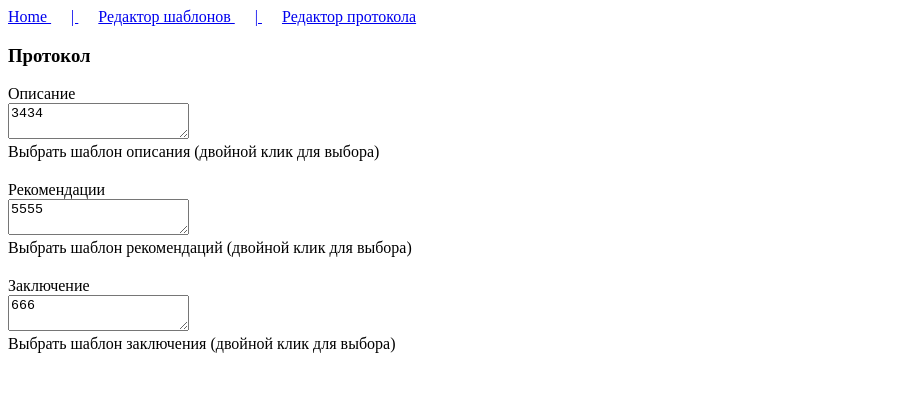
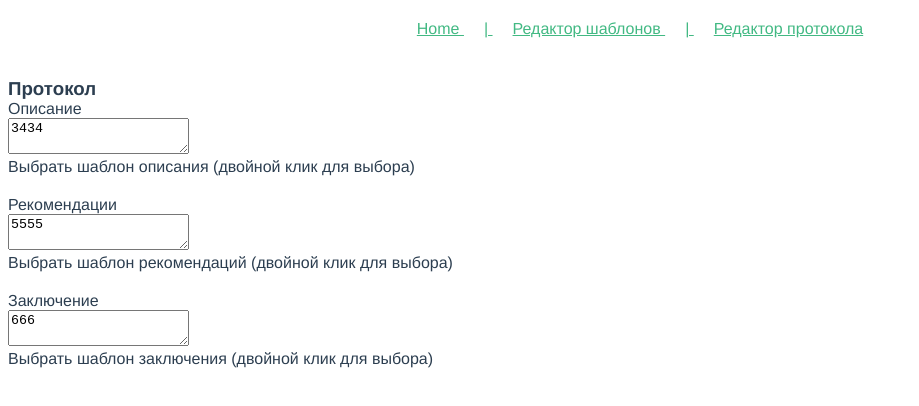
Before and after one commit to sebastiandex/vue-protocol-templates, a Vue app: page /protocols in a window 1280 px wide. Shown: the top 406 px of the page, without its empty margins (0-919 px from the left). Built offline with nearby package versions, Linux system fonts and the light colour scheme; the HTML template or start-up script is replaced by a standard one.

Commit message:
Cleaning up

```diff
--- a/src/App.vue
+++ b/src/App.vue
@@ -36,6 +36,15 @@
 </script>
 
 <style>
+#app {
+  font-family: Avenir, Helvetica, Arial, sans-serif;
+  -webkit-font-smoothing: antialiased;
+  -moz-osx-font-smoothing: grayscale;
+  text-align: center;
+  color: #2c3e50;
+  margin-top: 20px;
+}
+
 .separator {
   margin: 0 20px;
 }
--- a/src/components/Dropdown.vue
+++ b/src/components/Dropdown.vue
@@ -69,11 +69,6 @@
 
 <style>
 .modal {
-  /*position: absolute;*/
-  /*width: max-content;*/
-  /*right: -90px;*/
-  /*top: -5px;*/
-  display: grid;
   margin-left: 50px;
   padding: 10px;
   border: 1px solid black;
@@ -83,10 +78,8 @@
   display: grid;
   margin-bottom: 5px;
   position: relative;
-  /*width: 300px;*/
   white-space: nowrap;
   overflow: hidden;
-  text-overflow: ellipsis;
 }
 .modalItem:hover {
   cursor: pointer;
--- a/src/components/Home.vue
+++ b/src/components/Home.vue
@@ -20,8 +20,7 @@
 }
 </script>
 
-<!-- Add "scoped" attribute to limit CSS to this component only -->
-<style scoped>
+<style>
 h3 {
   margin: 40px 0 0;
 }
--- a/src/router/index.js
+++ b/src/router/index.js
@@ -2,8 +2,6 @@
 import Home from "@/components/Home";
 import TemplateEditor from "@/components/TemplateEditor";
 import Protocols from "@/components/Protocols";
-
-// Можно было обойтись без роутера, но предположим что структура в будущем усложнится и сразу сделаем нормально
 
 const routes = [
     {
--- a/src/store/index.js
+++ b/src/store/index.js
@@ -27,7 +27,7 @@
     },
     mutations: {
         add(state, id) {
-            // Конечно, не самый изящный способ создать айдишник, но предположим что на беке все будет проверяться
+            // Конечно, не самый изящный способ создать айдишник, но для наших целей подойдёт
             const generatedId = Math.random() * 100;
 
                 const templateToAdd = id ? this.getters.findTemplate(id) : null;
```
